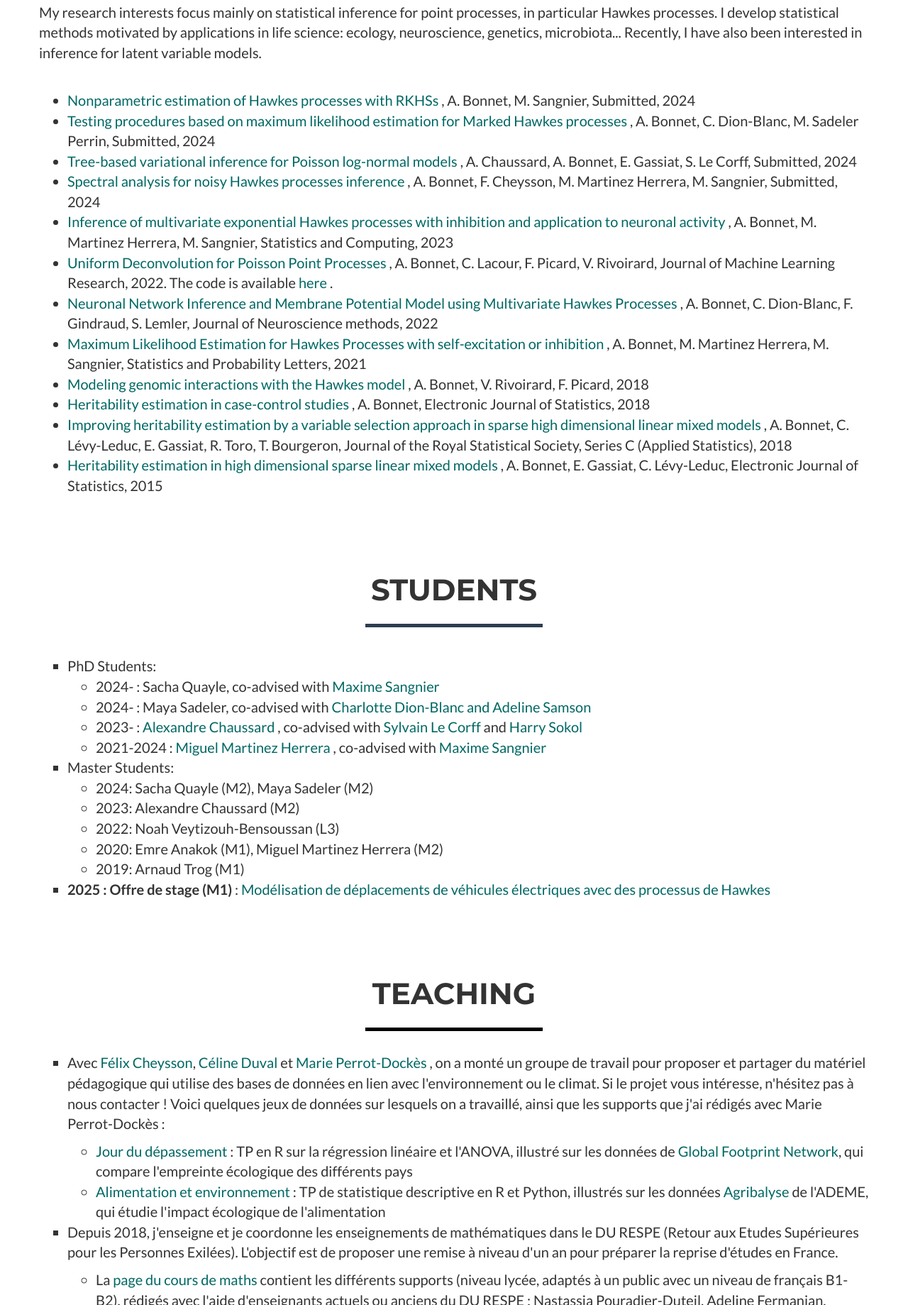
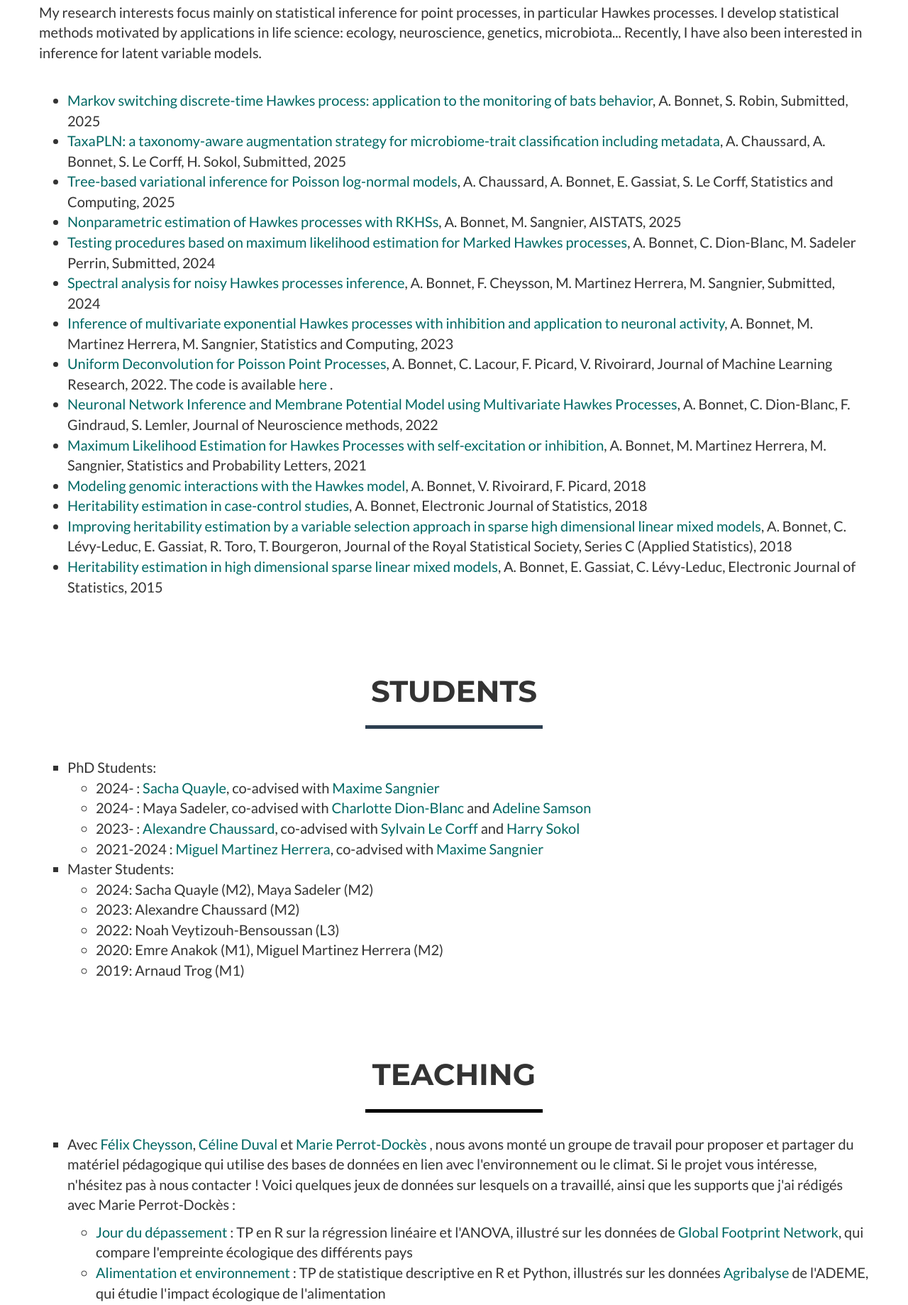
Before and after one commit to AnnaBonnet/AnnaBonnet.github.io, a website: page index.html in a window 1280 px wide. Shown: the part 1134-2973 px from the top of the page at 71% size. Drawn offline with nearby package versions, Linux system fonts and the light colour scheme.

Commit message:
update juillet 2025

```diff
--- a/index.html
+++ b/index.html
@@ -124,21 +124,26 @@
                 <p> My research interests focus mainly on statistical inference for point processes, in particular Hawkes processes. I develop statistical methods motivated by applications in life science: ecology, neuroscience, genetics, microbiota... Recently, I have also been interested in inference for latent variable models. <br> <br>
 
                <ul>
-                   <li> <a href="https://arxiv.org/abs/2411.00621"> Nonparametric estimation of Hawkes processes with RKHSs </a>, A. Bonnet, M. Sangnier, Submitted, 2024</li>
+                <li>  <a href="https://hal.science/hal-05168142"> Markov switching discrete-time Hawkes process: application to the monitoring of bats behavior</a>, A. Bonnet, S. Robin, Submitted, 2025</li>
 
-                 <li> <a href="https://arxiv.org/pdf/2410.05008"> Testing procedures based on maximum likelihood estimation for Marked Hawkes processes </a>, A. Bonnet, C. Dion-Blanc, M. Sadeler Perrin, Submitted, 2024</li>
-  <li><a href="https://arxiv.org/abs/2406.17361"> Tree-based variational inference for Poisson log-normal models </a>, A. Chaussard, A. Bonnet, E. Gassiat, S. Le Corff, Submitted, 2024</li>
+                  <li><a href="https://arxiv.org/abs/2507.03588"> TaxaPLN: a taxonomy-aware augmentation strategy for microbiome-trait classification including metadata</a>, A. Chaussard, A. Bonnet, S. Le Corff, H. Sokol, Submitted, 2025 </li>
+
+                  <li><a href="https://arxiv.org/abs/2406.17361"> Tree-based variational inference for Poisson log-normal models</a>, A. Chaussard, A. Bonnet, E. Gassiat, S. Le Corff, Statistics and Computing, 2025 </li>
+
+                   <li> <a href="https://arxiv.org/abs/2411.00621"> Nonparametric estimation of Hawkes processes with RKHSs</a>, A. Bonnet, M. Sangnier, AISTATS, 2025</li>
 
 
-    <li> <a href="https://arxiv.org/abs/2405.12581"> Spectral analysis for noisy Hawkes processes inference </a>, A. Bonnet, F. Cheysson, M. Martinez Herrera, M. Sangnier, Submitted, 2024</li>
-    <li> <a href="https://arxiv.org/abs/2205.04107"> Inference of multivariate exponential Hawkes processes with inhibition and application to neuronal activity </a>, A. Bonnet, M. Martinez Herrera, M. Sangnier, Statistics and Computing, 2023 </li>
-    <li> <a href="https://arxiv.org/abs/2010.04557"> Uniform Deconvolution for Poisson Point Processes </a>, A. Bonnet, C. Lacour, F. Picard, V. Rivoirard, Journal of Machine Learning Research, 2022.  The code is available <a href="https://github.com/AnnaBonnet/PoissonDeconvolution"> here </a>. </li>
-    <li> <a href="https://arxiv.org/abs/2108.00758"> Neuronal Network Inference and Membrane Potential Model using Multivariate Hawkes Processes </a>, A. Bonnet, C. Dion-Blanc, F. Gindraud, S. Lemler, Journal of Neuroscience methods, 2022</li>
-    <li> <a href="https://arxiv.org/abs/2103.05299"> Maximum Likelihood Estimation for Hawkes Processes with self-excitation or inhibition </a>,  A. Bonnet, M. Martinez Herrera, M. Sangnier,  Statistics and Probability Letters, 2021</li>
-    <li> <a href="https://www.biorxiv.org/content/10.1101/214874v2"> Modeling genomic interactions with the Hawkes model </a>, A. Bonnet, V. Rivoirard, F. Picard, 2018 </li>
-    <li> <a href="https://arxiv.org/abs/1611.02910"> Heritability estimation in case-control studies </a>, A. Bonnet, Electronic Journal of Statistics, 2018 </li>
-    <li> <a href="https://arxiv.org/abs/1507.06245"> Improving heritability estimation by a variable selection approach in sparse high dimensional linear mixed models </a>, A. Bonnet, C. Lévy-Leduc, E. Gassiat, R. Toro, T. Bourgeron, Journal of the Royal Statistical Society, Series C (Applied Statistics), 2018 </li>
-    <li> <a href="https://web.archive.org/web/20170922145145id_/http://prodinra.inra.fr/ft?id=DC4DC7D5-585A-4673-A61E-3D13BC3871B8"> Heritability estimation in high dimensional sparse linear mixed models </a>, A. Bonnet, E. Gassiat, C. Lévy-Leduc, Electronic Journal of Statistics, 2015 </li>
+                  <li> <a href="https://arxiv.org/pdf/2410.05008"> Testing procedures based on maximum likelihood estimation for Marked Hawkes processes</a>, A. Bonnet, C. Dion-Blanc, M. Sadeler Perrin, Submitted, 2024</li>
+
+    <li> <a href="https://arxiv.org/abs/2405.12581"> Spectral analysis for noisy Hawkes processes inference</a>, A. Bonnet, F. Cheysson, M. Martinez Herrera, M. Sangnier, Submitted, 2024</li>
+    <li> <a href="https://arxiv.org/abs/2205.04107"> Inference of multivariate exponential Hawkes processes with inhibition and application to neuronal activity</a>, A. Bonnet, M. Martinez Herrera, M. Sangnier, Statistics and Computing, 2023 </li>
+    <li> <a href="https://arxiv.org/abs/2010.04557"> Uniform Deconvolution for Poisson Point Processes</a>, A. Bonnet, C. Lacour, F. Picard, V. Rivoirard, Journal of Machine Learning Research, 2022.  The code is available <a href="https://github.com/AnnaBonnet/PoissonDeconvolution"> here </a>. </li>
+    <li> <a href="https://arxiv.org/abs/2108.00758"> Neuronal Network Inference and Membrane Potential Model using Multivariate Hawkes Processes</a>, A. Bonnet, C. Dion-Blanc, F. Gindraud, S. Lemler, Journal of Neuroscience methods, 2022</li>
+    <li> <a href="https://arxiv.org/abs/2103.05299"> Maximum Likelihood Estimation for Hawkes Processes with self-excitation or inhibition</a>,  A. Bonnet, M. Martinez Herrera, M. Sangnier,  Statistics and Probability Letters, 2021</li>
+    <li> <a href="https://www.biorxiv.org/content/10.1101/214874v2"> Modeling genomic interactions with the Hawkes model</a>, A. Bonnet, V. Rivoirard, F. Picard, 2018 </li>
+    <li> <a href="https://arxiv.org/abs/1611.02910"> Heritability estimation in case-control studies</a>, A. Bonnet, Electronic Journal of Statistics, 2018 </li>
+    <li> <a href="https://arxiv.org/abs/1507.06245"> Improving heritability estimation by a variable selection approach in sparse high dimensional linear mixed models</a>, A. Bonnet, C. Lévy-Leduc, E. Gassiat, R. Toro, T. Bourgeron, Journal of the Royal Statistical Society, Series C (Applied Statistics), 2018 </li>
+    <li> <a href="https://web.archive.org/web/20170922145145id_/http://prodinra.inra.fr/ft?id=DC4DC7D5-585A-4673-A61E-3D13BC3871B8"> Heritability estimation in high dimensional sparse linear mixed models</a>, A. Bonnet, E. Gassiat, C. Lévy-Leduc, Electronic Journal of Statistics, 2015 </li>
 
 </ul>
             </div>
@@ -161,10 +166,10 @@
                    <li> PhD Students: </li>
                            <ul>
 
-    <li> 2024- : Sacha Quayle, co-advised with <a href="https://perso.lpsm.paris/~msangnier/"> Maxime Sangnier  </a> </li>
-    <li> 2024- : Maya Sadeler, co-advised with  <a href="https://sites.google.com/site/charlottedionblanc/"> Charlotte Dion-Blanc  </a> <a href="https://svh.imag.fr/index.php/Profiles/SamsonA"> and Adeline Samson  </a></li>
-    <li> 2023- :  <a href="https://alexandrechaussard.github.io/"> Alexandre Chaussard  </a>, co-advised with  <a href="https://sylvainlc.github.io//Sylvain Le Corff"> Sylvain Le Corff </a> and  <a href="https://sites.google.com/site/harrysokol/home"> Harry Sokol  </a> </li>
-    <li> 2021-2024 : <a href="https://migmtz.github.io/"> Miguel Martinez Herrera </a>, co-advised with <a href="https://perso.lpsm.paris/~msangnier/"> Maxime Sangnier  </a> </li>
+    <li> 2024- : <a href="https://perso.eleves.ens-rennes.fr/people/sacha.quayle/"> Sacha Quayle</a>, co-advised with <a href="https://perso.lpsm.paris/~msangnier/"> Maxime Sangnier  </a> </li>
+    <li> 2024- : Maya Sadeler, co-advised with  <a href="https://sites.google.com/site/charlottedionblanc/"> Charlotte Dion-Blanc</a> and <a href="https://svh.imag.fr/index.php/Profiles/SamsonA">Adeline Samson  </a></li>
+    <li> 2023- :  <a href="https://alexandrechaussard.github.io/"> Alexandre Chaussard</a>, co-advised with  <a href="https://sylvainlc.github.io//Sylvain Le Corff"> Sylvain Le Corff </a> and  <a href="https://sites.google.com/site/harrysokol/home"> Harry Sokol  </a> </li>
+    <li> 2021-2024 : <a href="https://migmtz.github.io/"> Miguel Martinez Herrera</a>, co-advised with <a href="https://perso.lpsm.paris/~msangnier/"> Maxime Sangnier  </a> </li>
 
 </ul>
 
@@ -178,7 +183,6 @@
 
     </ul>
 
-     <li> <B> 2025 :  Offre de stage (M1) </B>   : <a href="https://AnnaBonnet.github.io/files/stage_smart_charging.pdf"> Modélisation de déplacements de véhicules électriques avec des processus de Hawkes </a> </li>
 
                 </p>
             </div>
@@ -200,7 +204,7 @@
             <div class="row">
 
             <ul style="list-style-type:square;">
-                <li> Avec <a href="https://fcheysson.github.io/">  Félix Cheysson</a>, <a href="https://sites.google.com/site/celinehduval/"> Céline Duval </a> et <a href="https://marie-perrotdockes.github.io/">  Marie Perrot-Dockès </a> , on a monté un groupe de travail pour proposer et partager du matériel pédagogique qui utilise des bases de données en lien avec l'environnement ou le climat. Si le projet vous intéresse, n'hésitez pas à nous contacter ! Voici quelques jeux de données sur lesquels on a travaillé, ainsi que les supports que j'ai rédigés avec Marie Perrot-Dockès : </p>
+                <li> Avec <a href="https://fcheysson.github.io/">  Félix Cheysson</a>, <a href="https://sites.google.com/site/celinehduval/"> Céline Duval </a> et <a href="https://marie-perrotdockes.github.io/">  Marie Perrot-Dockès </a>, nous avons monté un groupe de travail pour proposer et partager du matériel pédagogique qui utilise des bases de données en lien avec l'environnement ou le climat. Si le projet vous intéresse, n'hésitez pas à nous contacter ! Voici quelques jeux de données sur lesquels on a travaillé, ainsi que les supports que j'ai rédigés avec Marie Perrot-Dockès : </p>
                 <ul>
                     <li><a href="https://github.com/AnnaBonnet/Overshootday">Jour du dépassement</a> : TP en R sur la régression linéaire et l'ANOVA, illustré sur les données de <a href="https://www.footprintnetwork.org/">Global Footprint Network</a>, qui compare l'empreinte écologique des différents pays</li>
                                    <li><a href="https://github.com/AnnaBonnet/Agribalyse"> Alimentation et environnement </a> : TP de statistique descriptive en R et Python, illustrés sur les données <a href="https://agribalyse.ademe.fr/"> Agribalyse</a> de l'ADEME, qui étudie l'impact écologique de l'alimentation</li>
@@ -237,8 +241,8 @@
 
     <li> Co-organizer of a scientific bootcamp with <a href="https://sophiedonnet.github.io/"> Sophie Donnet </a> (INRAE), <a href="https://marieetienne.github.io/"> Marie-Pierre Etienne </a>(AgroCampus Ouest), <a href="https://juliettelegrand.netlify.app/"> Juliette Legrand </a>  (Université Bretagne Ouest) : <a href="https://marieetienne.github.io/lesmouettessavantes/"> Les Mouettes Savantes </a> </li>
     <li> Member of the association  <a href="https://www.jeunesfrancophonesetlascience.fr/"> Jeunes Francophones et la Science </a> </li>
-     <li> Member of the <a href="https://scai.sorbonne-universite.fr/public/responsibleai">  Responsable AI initiative </a> Organization of outreach conferences on ethical, social, environmental risks associated with AI </li>
-
+     <li> Member of the <a href="https://scai.sorbonne-universite.fr/public/responsibleai">  Responsible AI initiative </a> Organization of outreach conferences on ethical, social, environmental risks associated with AI </li>
+        <li> Since 2023: Elected member of CNU (Conseil National des Universités) 26
 
 </ul>
                 </p>
```
